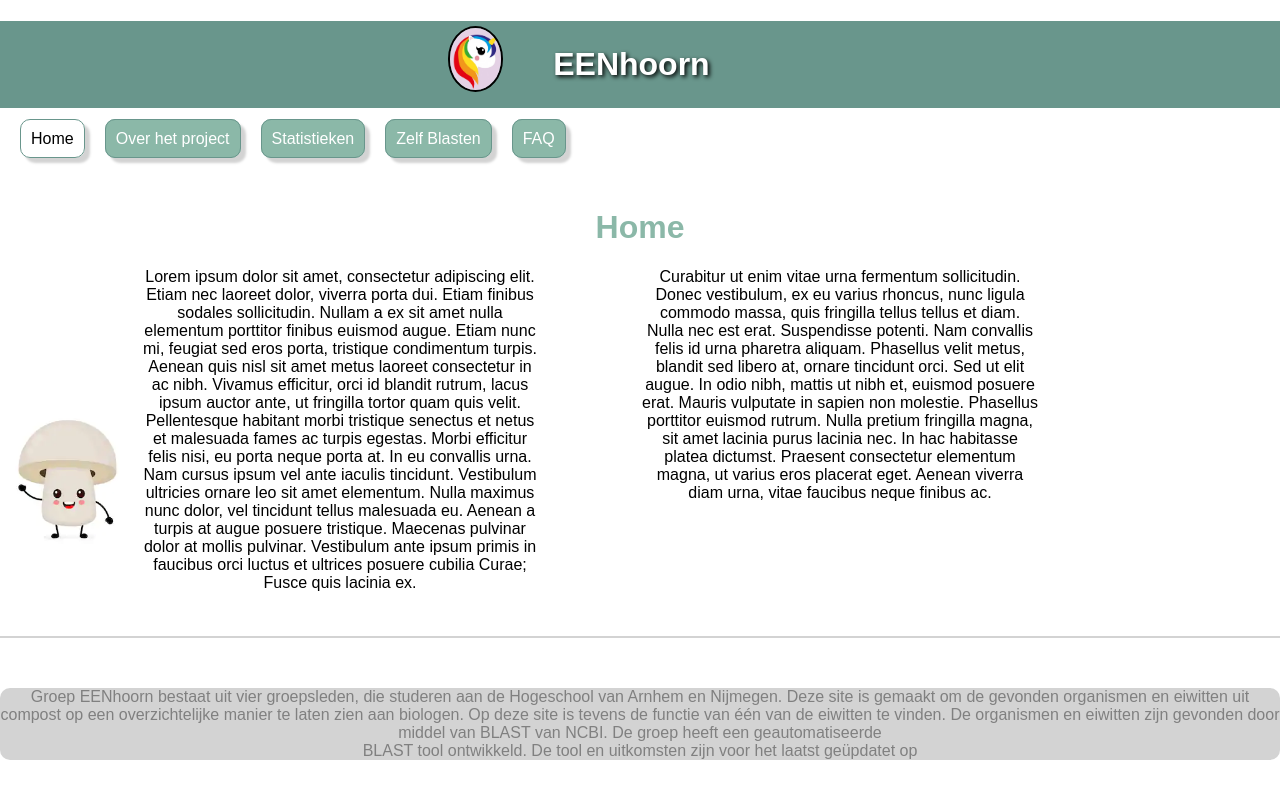
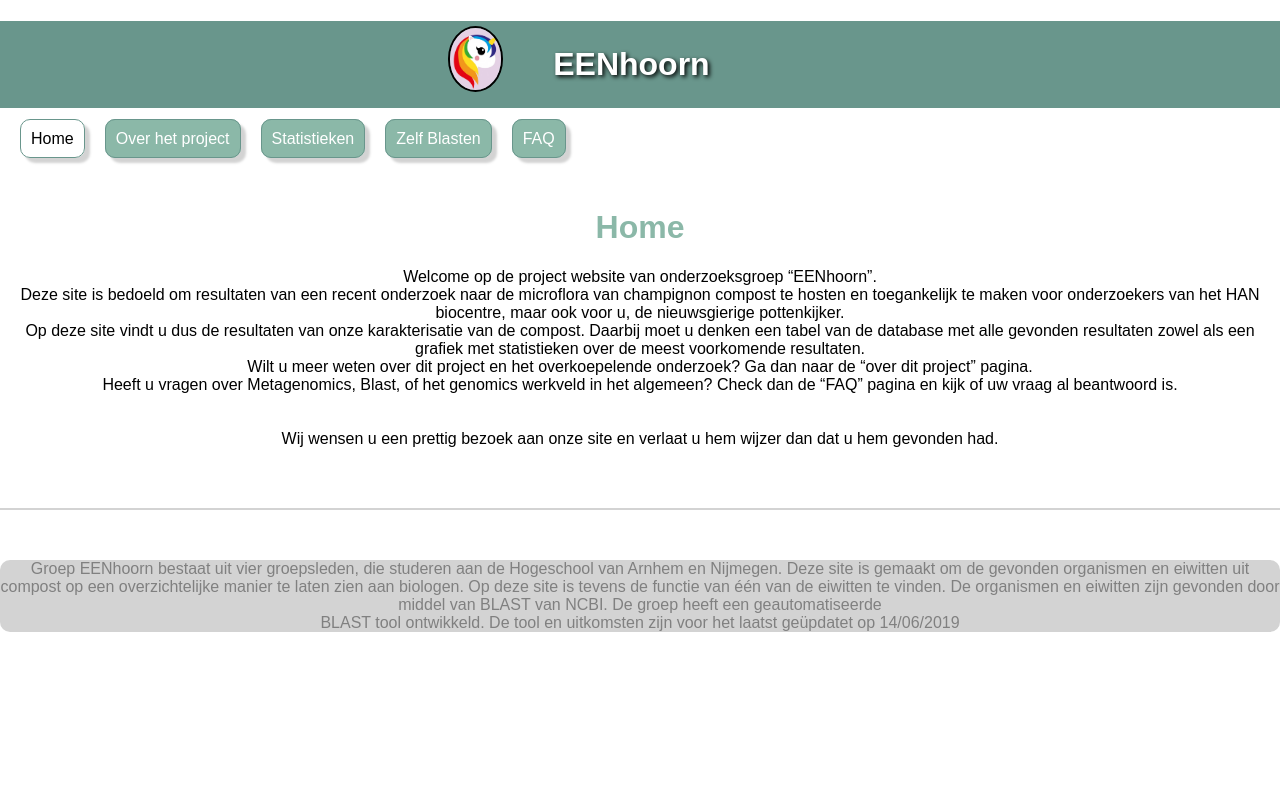
Before and after one commit to Queuebee2/Course4Tutor, a Flask app: page / in a window 1280 px wide. Run offline with Flask 2, Linux system fonts and the light colour scheme.

Commit message:
Update index.html

```diff
--- a/templates/index.html
+++ b/templates/index.html
@@ -1,13 +1,13 @@
 <!DOCTYPE html>
-{% block head%}
+<head>
 	<link rel = "icon" href= "{{ url_for('static', filename= 'images/eenhoorn.png') }}" type="image/x-icon">
 	<title>EENhoorn</title>
 	<meta charset="UTF-8">
 	<link href= "{{ url_for('static', filename= 'css/style.css') }}" rel= "stylesheet">
 	<script src="myscripts.js"></script>
-{% endblock head%}
+</head>
 <main>
-{% block body%}
+	<body>
 		{% block header %}
 			<div>
 				<img src= "{{ url_for('static', filename= 'images/eenhoorn.png') }}" alt = "eenhoorntje" class = "logo">
@@ -23,29 +23,33 @@
 
 				</ul>
 			</nav>
-{% endblock header %}<br><br>
-<!-- voeg hier van die afspelende plaatjes en dat je dan op volgende klikt !-->
+		{% endblock header %}
+		<br><br>
 		<h1>Home</h1>
-<img src="{{ url_for('static', filename= 'images/schattige_mushroom.png') }}" alt = "Schattige mushroom" class = "midden" style="width:10%; margin-top:150px;">
-<div class = "alles">
-<div class = "links">
-Lorem ipsum dolor sit amet, consectetur adipiscing elit. Etiam nec laoreet dolor, viverra porta dui. Etiam finibus sodales sollicitudin. Nullam a ex sit amet nulla elementum porttitor finibus euismod augue. Etiam nunc mi, feugiat sed eros porta, tristique condimentum turpis. Aenean quis nisl sit amet metus laoreet consectetur in ac nibh. Vivamus efficitur, orci id blandit rutrum, lacus ipsum auctor ante, ut fringilla tortor quam quis velit. Pellentesque habitant morbi tristique senectus et netus et malesuada fames ac turpis egestas. Morbi efficitur felis nisi, eu porta neque porta at. In eu convallis urna. Nam cursus ipsum vel ante iaculis tincidunt. Vestibulum ultricies ornare leo sit amet elementum. Nulla maximus nunc dolor, vel tincidunt tellus malesuada eu. Aenean a turpis at augue posuere tristique. Maecenas pulvinar dolor at mollis pulvinar. Vestibulum ante ipsum primis in faucibus orci luctus et ultrices posuere cubilia Curae; Fusce quis lacinia ex.
+		<div>
+			<p>
+				Welcome op de project website van onderzoeksgroep “EENhoorn”. <br>
+				Deze site is bedoeld om resultaten van een recent onderzoek naar de microflora van champignon compost te hosten en toegankelijk te maken voor onderzoekers van het HAN biocentre, maar ook voor u, de nieuwsgierige pottenkijker.<br>
+				Op deze site vindt u dus de resultaten van onze karakterisatie van de compost. Daarbij moet u denken een tabel van de database met alle gevonden resultaten zowel als een grafiek met statistieken over de meest voorkomende resultaten.<br>
+				Wilt u meer weten over dit project en het overkoepelende onderzoek? Ga dan naar de “over dit project” pagina.<br>
+				Heeft u vragen over Metagenomics, Blast, of het genomics werkveld in het algemeen? Check dan de “FAQ” pagina en kijk of uw vraag al beantwoord is.<br>
+				<br><br>
+				Wij wensen u een prettig bezoek aan onze site en verlaat u hem wijzer dan dat u hem gevonden had.
+			</p>
+
 		</div>
-<div class = "rechts">
-<p>Curabitur ut enim vitae urna fermentum sollicitudin. Donec vestibulum, ex eu varius rhoncus, nunc ligula commodo massa, quis fringilla tellus tellus et diam. Nulla nec est erat. Suspendisse potenti. Nam convallis felis id urna pharetra aliquam. Phasellus velit metus, blandit sed libero at, ornare tincidunt orci. Sed ut elit augue. In odio nibh, mattis ut nibh et, euismod posuere erat. Mauris vulputate in sapien non molestie. Phasellus porttitor euismod rutrum. Nulla pretium fringilla magna, sit amet lacinia purus lacinia nec. In hac habitasse platea dictumst. Praesent consectetur elementum magna, ut varius eros placerat eget. Aenean viverra diam urna, vitae faucibus neque finibus ac.</p>
-</div>
-<div class = "clear"></div>
-</div><br><br>
+		<br><br>
 		<hr>
-{% block footer %}
+		<footer>
 			<div class = "bottom">
 				Groep EENhoorn bestaat uit vier groepsleden, die studeren aan de Hogeschool van Arnhem en Nijmegen.
 				Deze site is gemaakt om de gevonden organismen en eiwitten uit compost op een overzichtelijke manier te laten zien aan biologen.
 				Op deze site is tevens de functie van één van de eiwitten te vinden.
 				De organismen en eiwitten zijn gevonden door middel van BLAST van NCBI. De groep heeft een geautomatiseerde <br>
 				BLAST tool ontwikkeld.
-De tool en uitkomsten zijn voor het laatst geüpdatet op
+				De tool en uitkomsten zijn voor het laatst geüpdatet op 14/06/2019
 			</div>
-{% endblock footer %}
-{% endblock body %}</main>
+		</footer>
+	</body>
+</main>
 </html>
```
Lines whose indentation alone changed are shown as unchanged.
